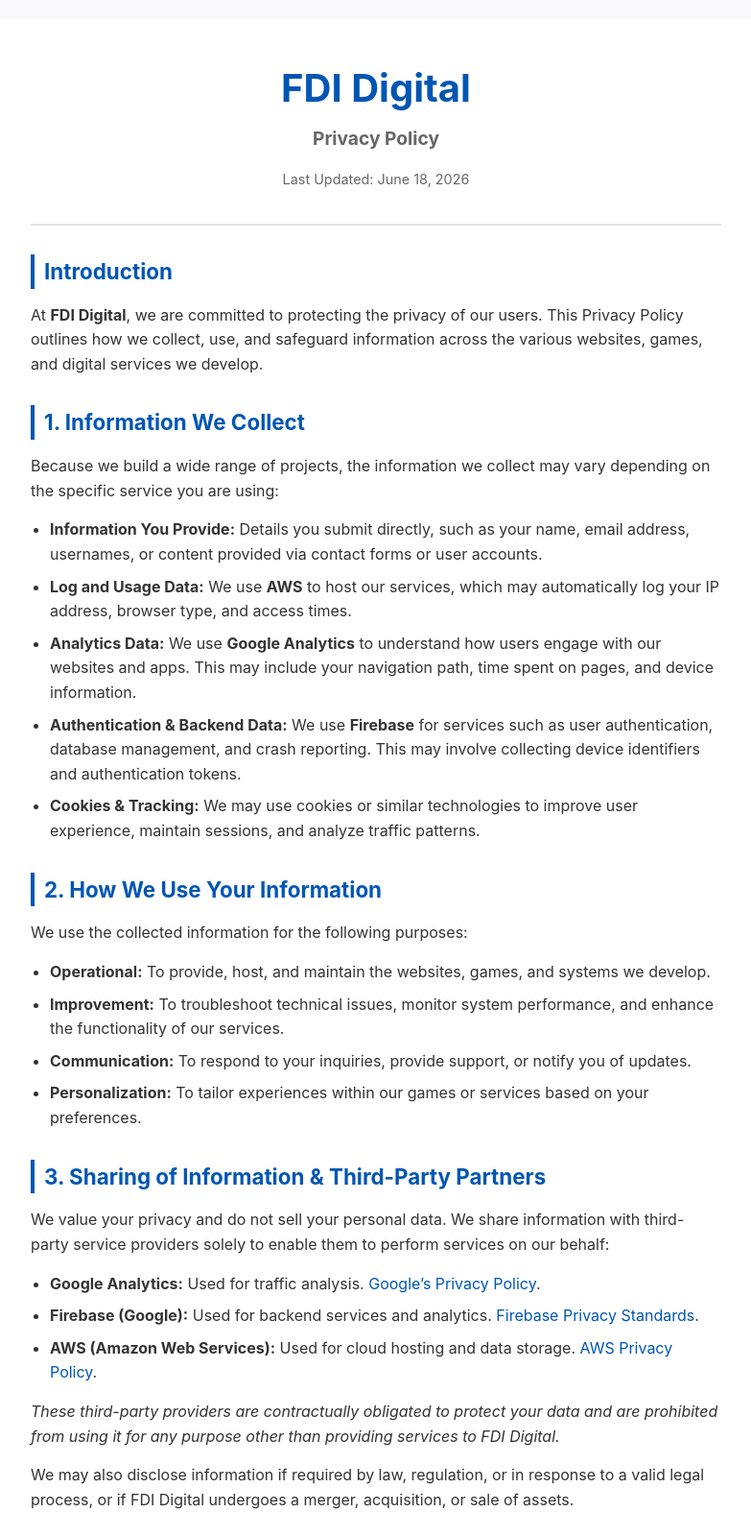
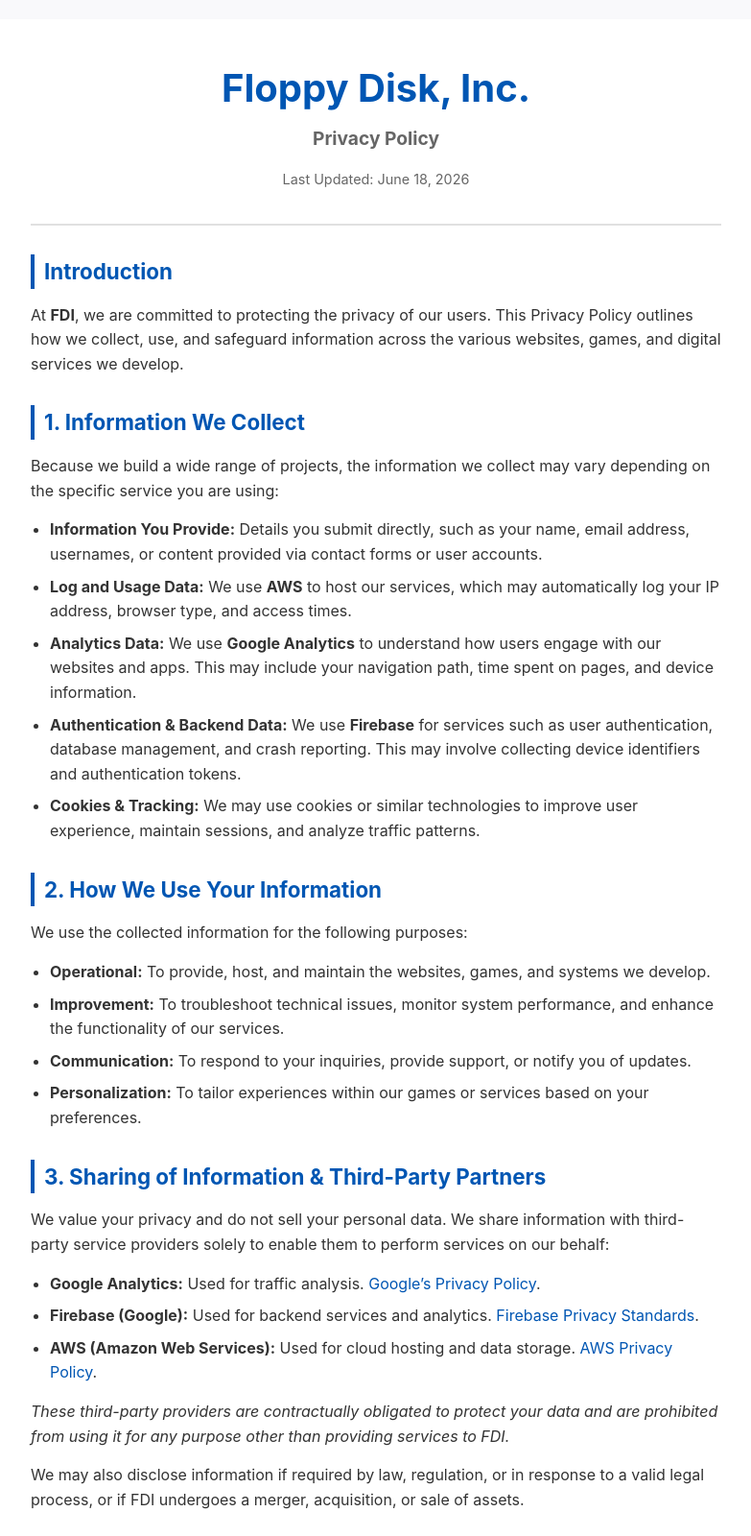
Before and after one commit to Floppy-Disk-inc/privacy-policy, a plain HTML site: page index.html in a window 1280 px wide. Shown: the top 1600 px of the page at 96% size, without its empty margins (248-1031 px from the left). Drawn offline with Linux system fonts and the light colour scheme.

Commit message:
Update company name from FDI Digital to Floppy Disk, Inc.

```diff
--- a/index.html
+++ b/index.html
@@ -3,13 +3,13 @@
 <head>
     <meta charset="UTF-8">
     <meta name="viewport" content="width=device-width, initial-scale=1.0">
-    <title>Privacy Policy - FDI Digital</title>
+    <title>Privacy Policy - FDI</title>
     <link rel="stylesheet" href="style.css">
 </head>
 <body>
     <div class="container">
         <header>
-            <h1>FDI Digital</h1>
+            <h1>Floppy Disk, Inc.</h1>
             <p class="subtitle">Privacy Policy</p>
             <p class="last-updated">Last Updated: June 18, 2026</p>
         </header>
@@ -17,7 +17,7 @@
         <main>
             <section>
                 <h2>Introduction</h2>
-                <p>At <strong>FDI Digital</strong>, we are committed to protecting the privacy of our users. This Privacy Policy outlines how we collect, use, and safeguard information across the various websites, games, and digital services we develop.</p>
+                <p>At <strong>FDI</strong>, we are committed to protecting the privacy of our users. This Privacy Policy outlines how we collect, use, and safeguard information across the various websites, games, and digital services we develop.</p>
             </section>
 
             <section>
@@ -51,8 +51,8 @@
                     <li><strong>Firebase (Google):</strong> Used for backend services and analytics. <a href="https://firebase.google.com/support/privacy" target="_blank">Firebase Privacy Standards</a>.</li>
                     <li><strong>AWS (Amazon Web Services):</strong> Used for cloud hosting and data storage. <a href="https://aws.amazon.com/privacy/" target="_blank">AWS Privacy Policy</a>.</li>
                 </ul>
-                <p><em>These third-party providers are contractually obligated to protect your data and are prohibited from using it for any purpose other than providing services to FDI Digital.</em></p>
-                <p>We may also disclose information if required by law, regulation, or in response to a valid legal process, or if FDI Digital undergoes a merger, acquisition, or sale of assets.</p>
+                <p><em>These third-party providers are contractually obligated to protect your data and are prohibited from using it for any purpose other than providing services to FDI.</em></p>
+                <p>We may also disclose information if required by law, regulation, or in response to a valid legal process, or if FDI undergoes a merger, acquisition, or sale of assets.</p>
             </section>
 
             <section>
@@ -93,7 +93,7 @@
         </main>
 
         <footer>
-            <p>&copy; <span id="current-year"></span> FDI Digital. All rights reserved.</p>
+            <p>&copy; <span id="current-year"></span> Floppy Disk, Inc. All rights reserved.</p>
         </footer>
     </div>
 
```
